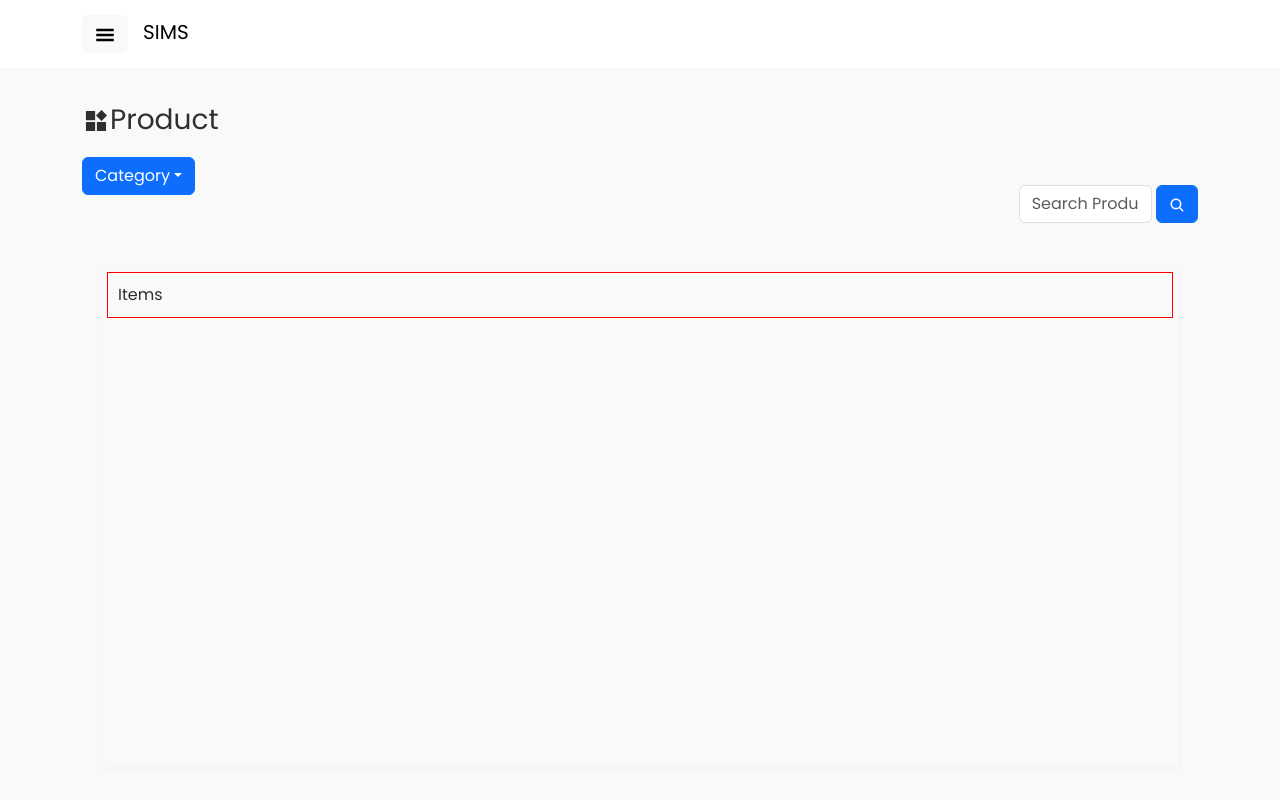
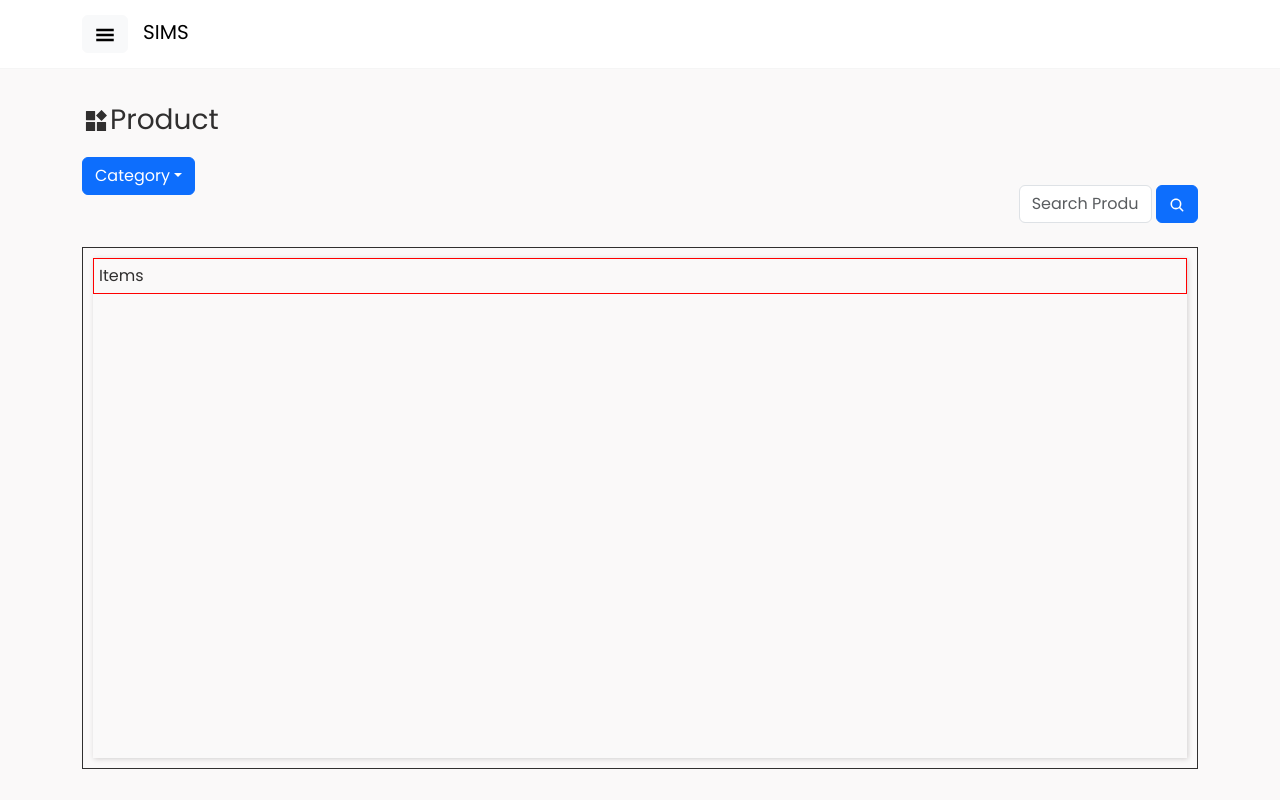
Before and after one commit to MarkRyuo/SalesInventoryManagementSystem_SIMS, a React (Vite) app in the folder client/: page /ProductPage in a window 1280 px wide. Built offline with nearby package versions, Linux system fonts and the light colour scheme.

Commit message:
Update: Admin Dashboard

```diff
--- a/client/src/components/Charts/ProductChart/Product.module.css
+++ b/client/src/components/Charts/ProductChart/Product.module.css
@@ -6,19 +6,19 @@
 
 
 .containerProduct {
-    /* border: 1px solid; */
+    border: 1px solid;
     height: 100%;
     width: 100%;
     max-height: 700px;
-
-    padding: 20px;
+    overflow: auto;
+    padding: 10px;
+    margin: 0;
 }
 
 .colProduct {
-    box-shadow: 1px 1px 5px #f2f2f2;
+    box-shadow: 1px 1px 5px var(--chartShadow);
     height: 500px;
     overflow: auto;
-    padding: 5px;
     width: 100%;
     min-width: 400px;
     /** Can't lower in 400px*/
@@ -27,5 +27,5 @@
 
 .productContent {
     border: 1px solid red;
-    padding: 10px;
+    padding: 5px;
 }
```
